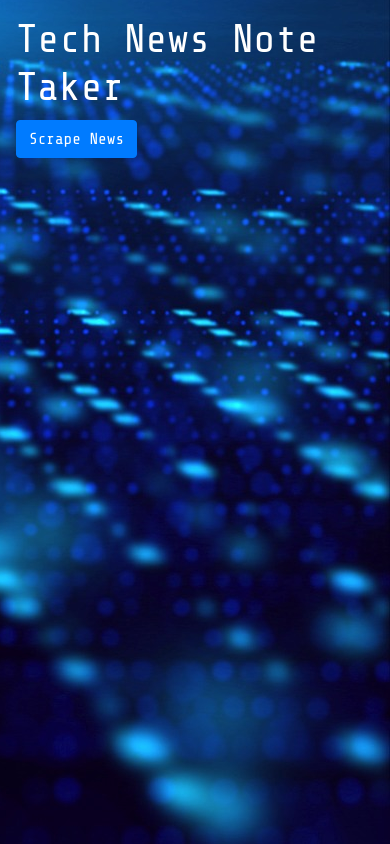
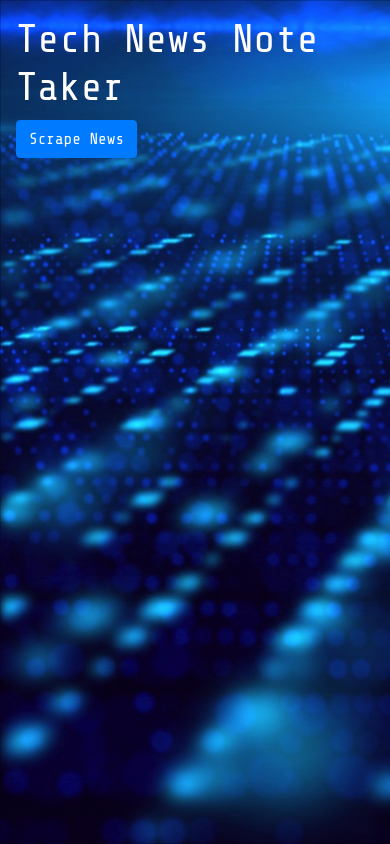
Before and after one commit to zcdev/Tech-News-Note-Taker, a website: page public/index.html in a window 390 px wide. Drawn offline with nearby package versions, Linux system fonts and the light colour scheme.

Commit message:
Mobile responsive fixes

```diff
--- a/public/index.html
+++ b/public/index.html
@@ -2,6 +2,7 @@
 <html lang="en-us">
   <head>
     <meta charset="UTF-8" />
+    <meta name="viewport" content="width=device-width, initial-scale=1.0">
     <title>Tech News Note Taker</title>
     <link
       rel="stylesheet"
@@ -14,7 +15,10 @@
       }
       body {
         font-family: 'Share Tech Mono', monospace;
-        background: url('background.jpg') 100% fixed no-repeat;
+        background-image: url('background.jpg');
+        background-size: cover;
+        background-attachment: fixed;
+        background-repeat: no-repeat;
       }
       #main {
         margin-top: 2rem;
```
